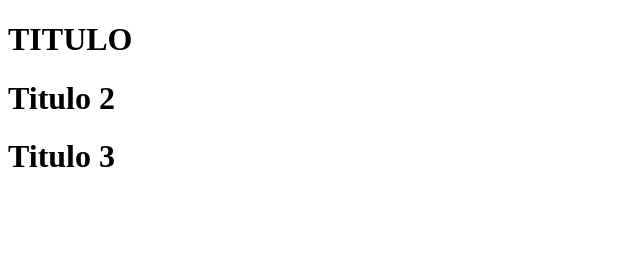
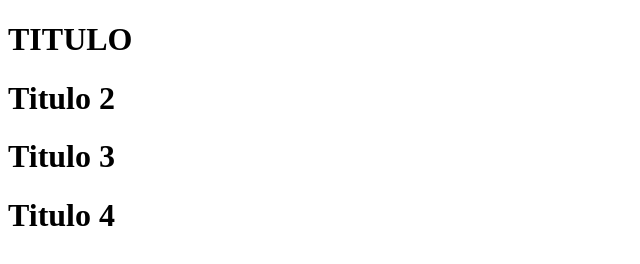
Before and after one commit to JesusMoreno06/pagina_git_jueves_2025_2, a plain HTML site: page index.html in a window 1280 px wide. Shown: the whole page, without its empty margins (0-640 px from the left). Drawn offline with Linux system fonts and the light colour scheme.

Commit message:
Quinto commit

```diff
--- a/index.html
+++ b/index.html
@@ -9,5 +9,6 @@
     <h1>TITULO</h1>
     <h1>Titulo 2</h1>
     <h1>Titulo 3</h1>
+    <h1>Titulo 4</h1>
 </body>
 </html>
```
